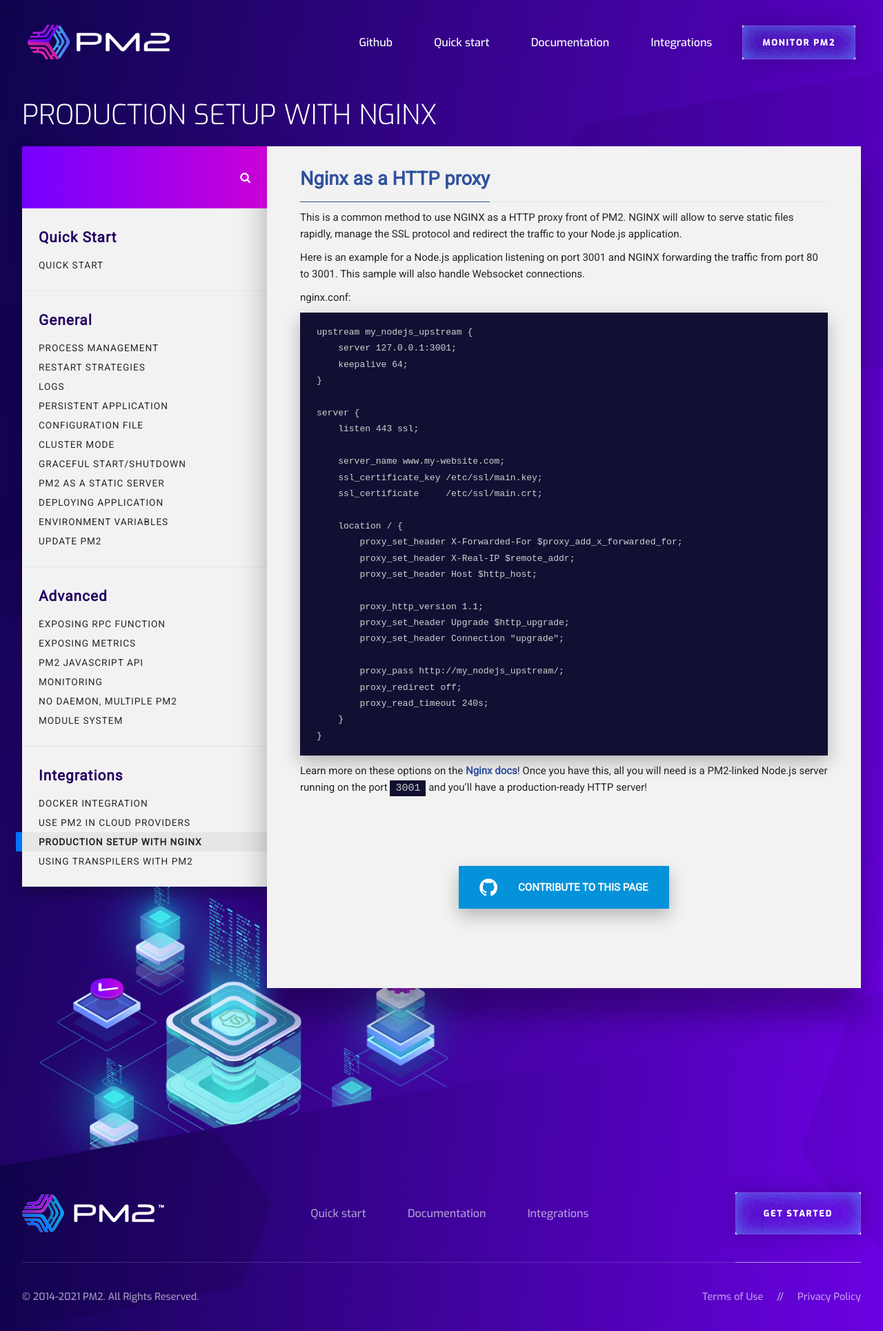
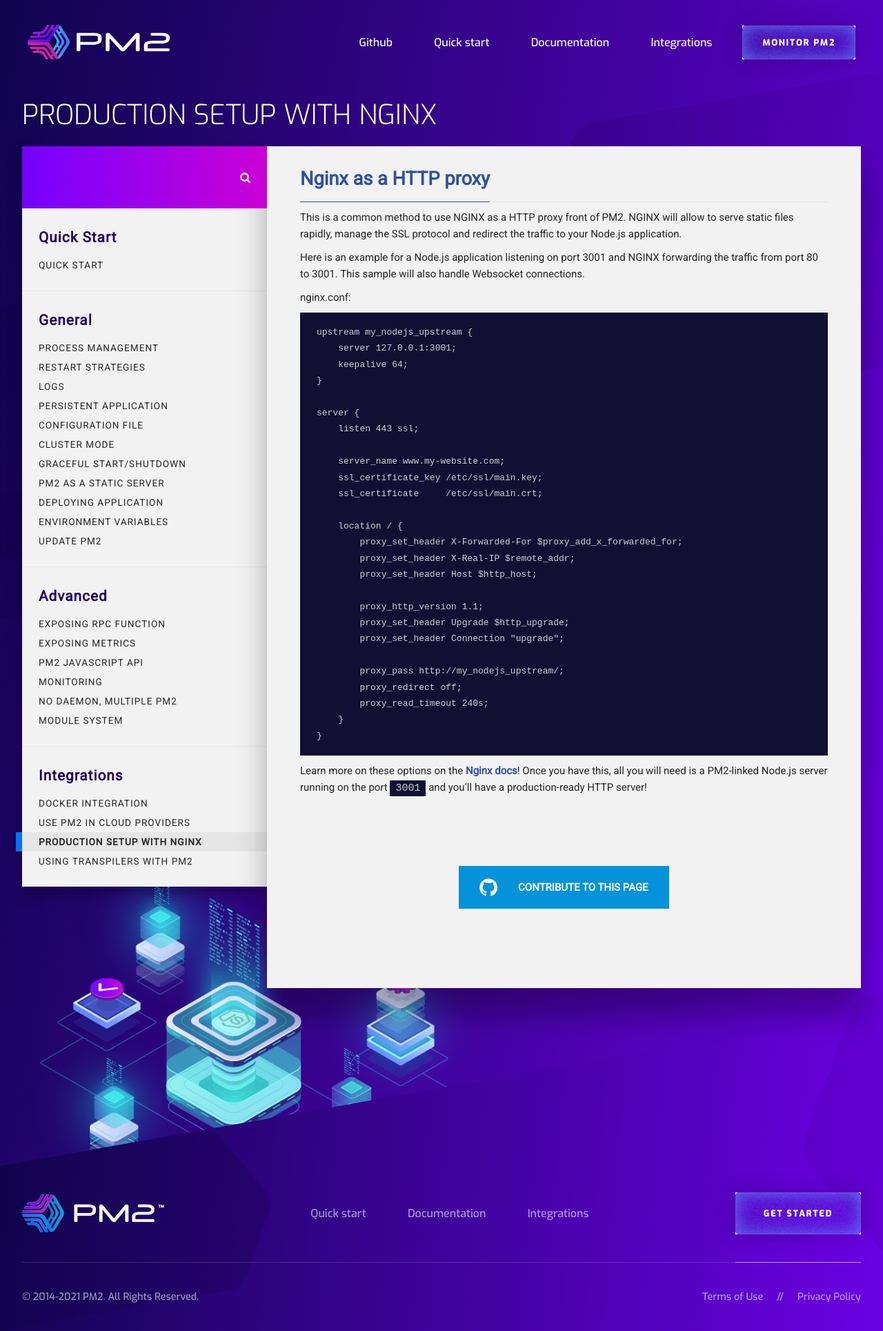
Before and after one commit to pm2-hive/pm2-hive.github.io, a Jekyll site: the page built from docs/tutorial/setup-with-nginx.md, in a window 1280 px wide. Shown: the whole page at 69% size. Built offline with Jekyll 4.4.1, drawn with Linux system fonts in a browser that asks for light colours; comment, search, counter and statistics services are not loaded.

Commit message:
Update section-doc.scss

```diff
--- a/_sass/section-doc.scss
+++ b/_sass/section-doc.scss
@@ -271,7 +271,7 @@
     img:only-child,
     div.highlighter-rouge,
     .edit-page-button {
-      box-shadow: 0 10px 25px rgba(0, 0, 0, 0.25);
+
     }
 
     .edit-page-button {
```
